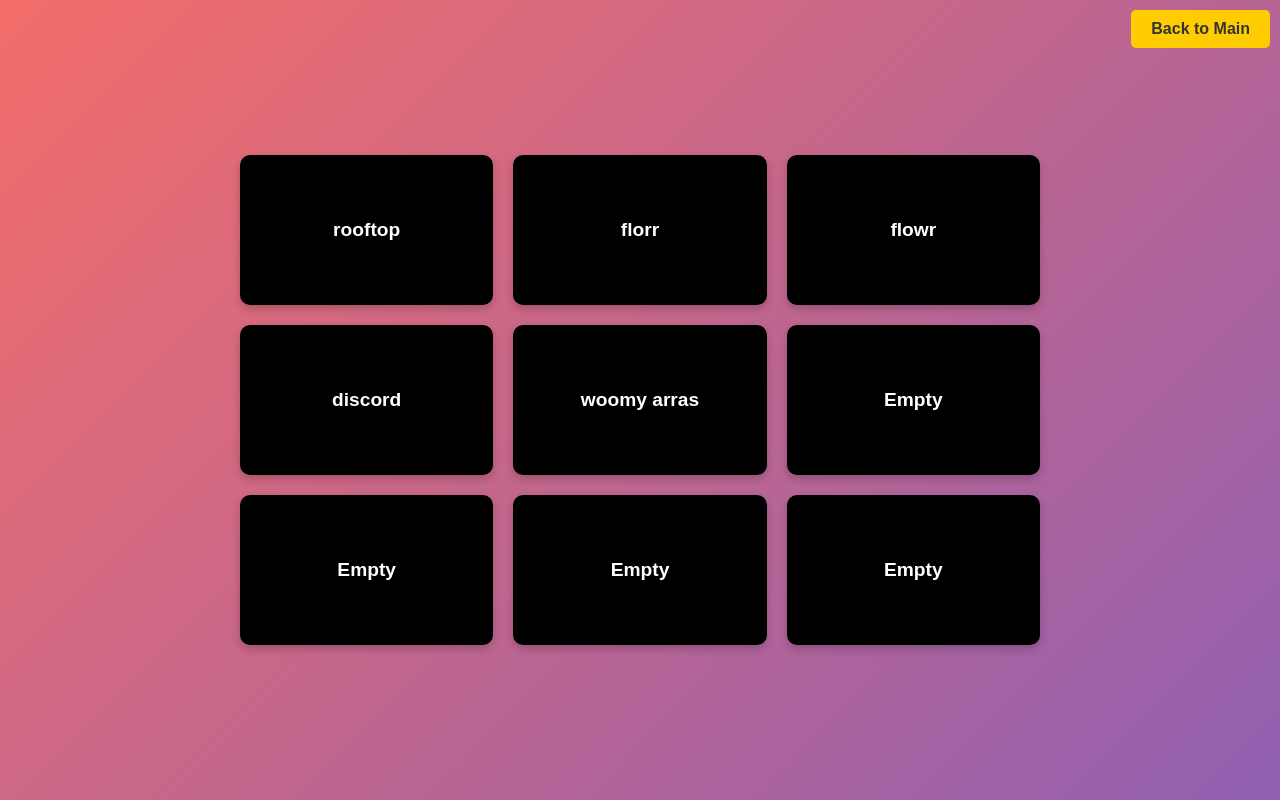
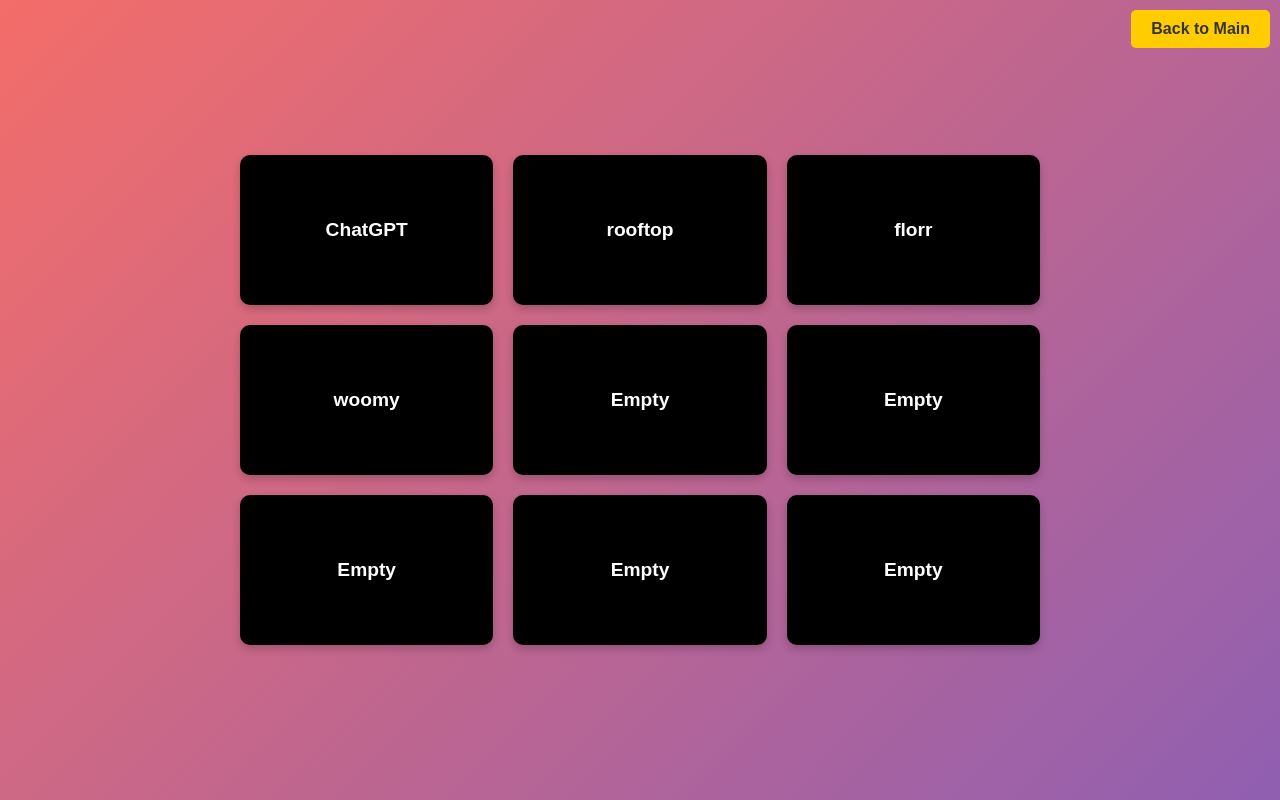
Before and after one commit to anseispiritt/Espirit, a plain HTML site: page game.html in a window 1280 px wide. Drawn offline with Linux system fonts and the light colour scheme.

Commit message:
Update game.html

```diff
--- a/game.html
+++ b/game.html
@@ -150,11 +150,11 @@
 </head>
 <body>
     <div class="box-grid">
+        <div class="game-box" onclick="openGame('https://chatgpt.com/?model=auto')">ChatGPT</div>
         <div class="game-box" onclick="openGame('https://anseispiritt.github.io/wes-rooftop/')">rooftop</div>
         <div class="game-box" onclick="openGame('https://florr.io')">florr</div>
-        <div class="game-box" onclick="openGame('https://flowr.fun')">flowr</div>
-        <div class="game-box" onclick="openGame('https://discord.com')">discord</div>
-        <div class="game-box" onclick="openGame('https://woomy-online.glitch.me/#eyJzZXJ2ZXIiOiIyZG9tLmpzIn0=')">woomy arras</div>
+        <div class="game-box" onclick="openGame('https://woomy-online.glitch.me/#eyJzZXJ2ZXIiOiIyZG9tLmpzIn0=')">woomy</div>
+        <div class="game-box" onclick="openGame('')">Empty</div>
         <div class="game-box" onclick="openGame('')">Empty</div>
         <div class="game-box" onclick="openGame('')">Empty</div>
         <div class="game-box" onclick="openGame('')">Empty</div>
```
